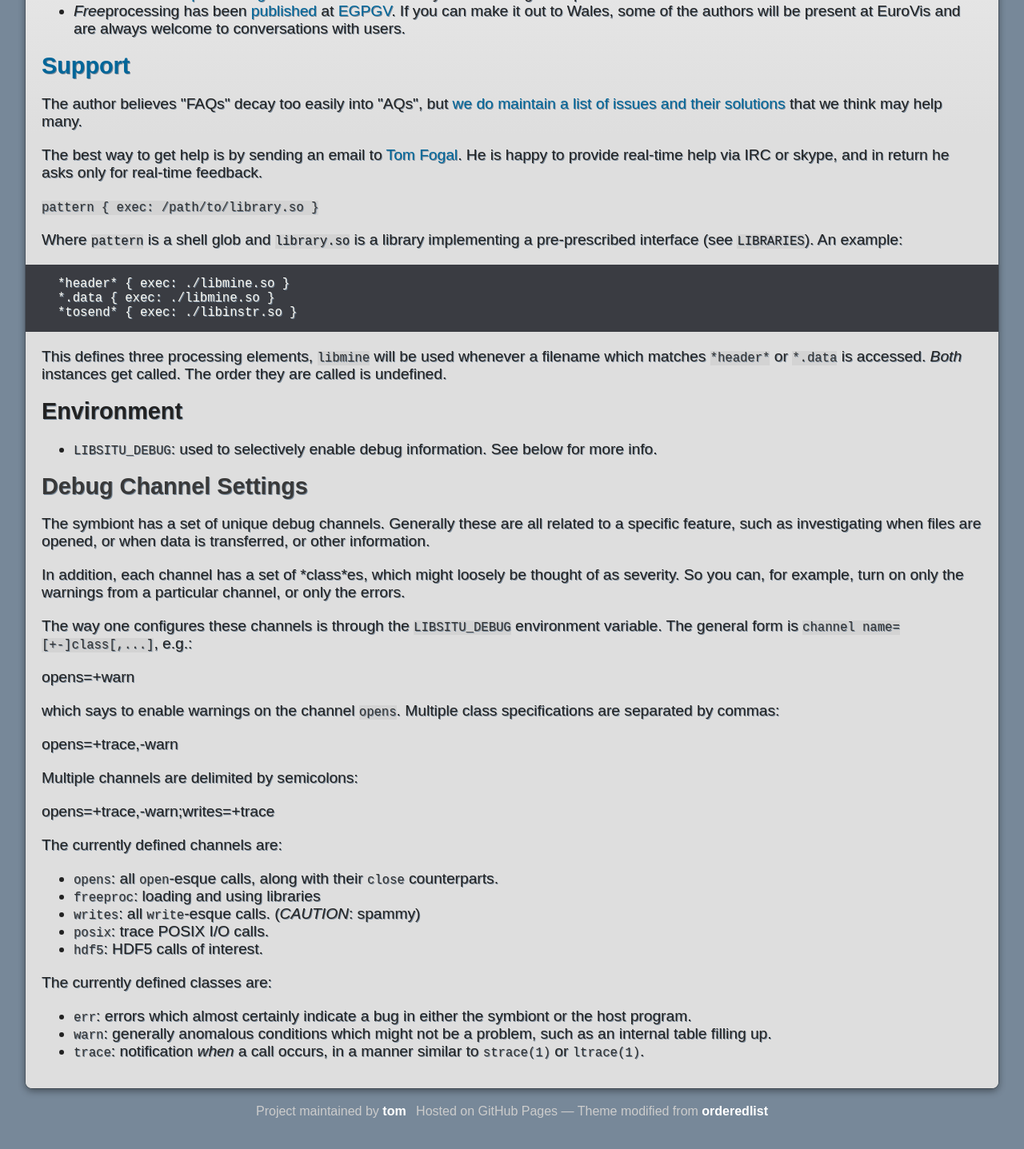
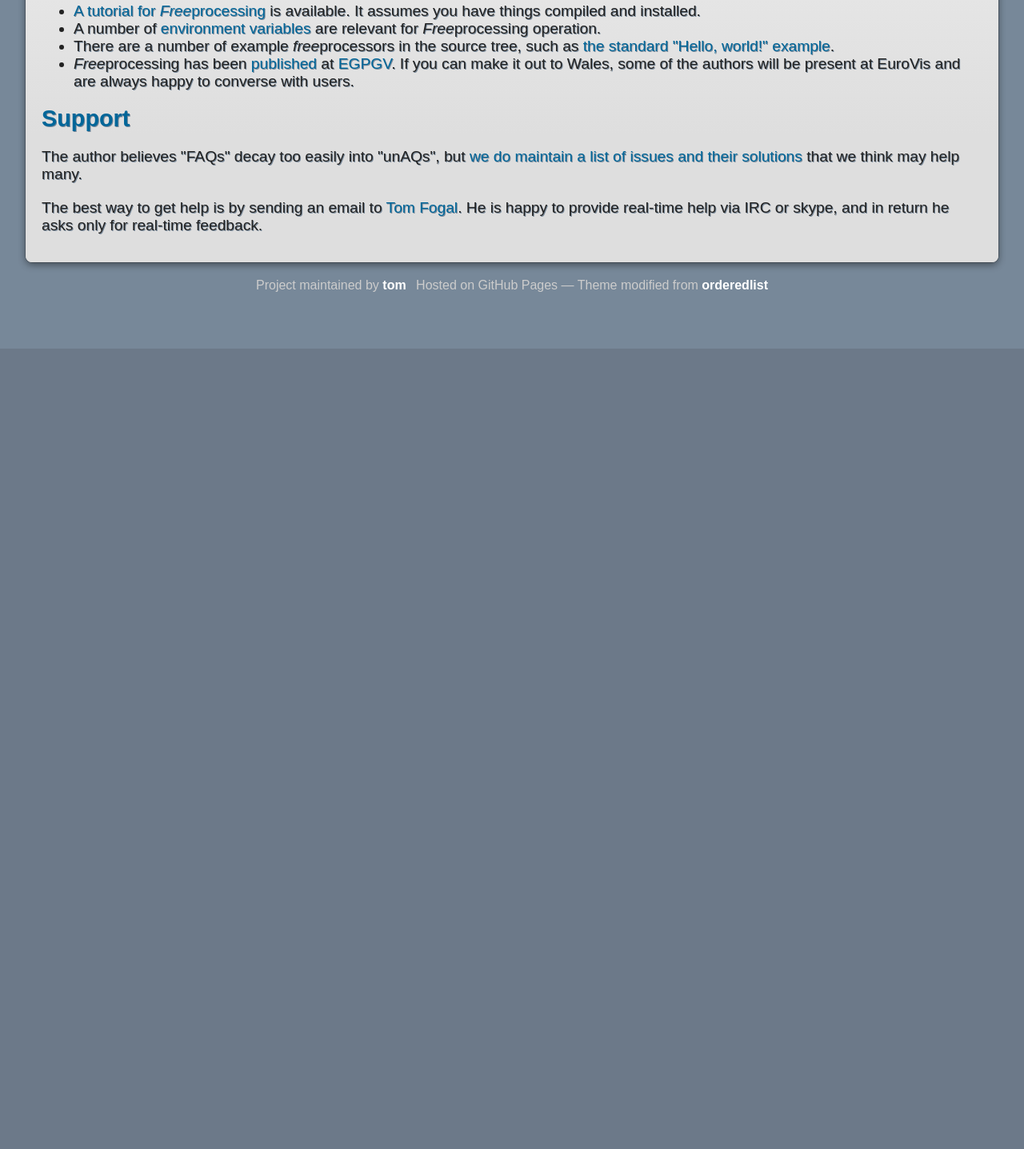
Before and after one commit to tfogal/freeprocessing, a plain HTML site: page index.html in a window 1280 px wide. Shown: the part 673-2110 px from the top of the page at 80% size. After the commit the page ends 1109 px from the top, so only its background shows below. Drawn offline with Linux system fonts and the light colour scheme.

Commit message:
make frontpage finally look okay.

```diff
--- a/index.html
+++ b/index.html
@@ -28,9 +28,11 @@
       <section>
 
 <p><i>Free</i>processing is a tool for injecting arbitrary computations
-at data movement points in a program.  It was initially designed for
-doing <i>in situ</i> visualizations, thought it is applicable in a much
-wider domain.</p>
+at data movement points in a program.  It requires <em>zero</em>
+modifications to the subject program, though you generally need to
+write the computations yourself.  It was initially designed for doing
+<i>in situ</i> visualization, thought it is applicable in a much wider
+context.</p>
 
 <h1>
   <a name="obtaining" class="anchor" href="#obtaining">
@@ -51,13 +53,11 @@ directly from github</a>.
   </a>
 </h1>
 
-<p>
-The build system is based on the GNU autotools toolchain.  In
+<p>The build system is based on the GNU autotools toolchain.  In
 short, this means that installation is based on the familiar
 <tt>./configure</tt>, <tt>make</tt>, <tt>make install</tt> sequence.
-<i>Free</i>processing does not need root privileges can thus be
-installed inside your home directory.
-</p>
+<i>Free</i>processing does not need root privileges and can thus be
+installed inside your home directory.</p>
 
 <p>
 Those interested in using the Python interface will want to
@@ -79,22 +79,31 @@ Those interested in using the Python interface will want to
   <ul>
     <li><a href="http://www.youtube.com/watch?v=eFpvyJU_0Zs">The earliest use
         of <i>Free</i>processing</a> reformatted data out of the 'PsiPhi'
-        simulation (LES) to be more amenable for visualization.
+        (LES) simulation to be more amenable for visualization.
     <li><a href="http://yt-project.org/">yt</a> users will be especially
         interested to
         <a href="http://www.youtube.com/watch?v=eEUtmdh9e5E">watch the author's
         forays into <i>in situ</i> visualization of Enzo outputs using yt.
   </ul>
 
-  <li><a href="./tutorial/">A tutorial for <i>Free</i>processing</a> is
-  available.  It assumes you have things compiled and installed.
+  <li><a href="./tutorial/freeprocessor.html">A tutorial for
+  <i>Free</i>processing</a> is available.  It assumes you have things
+  compiled and installed.
+
+  <li>A number of <a href="environment.html">environment variables</a>
+  are relevant for <i>Free</i>processing operation.
+
+  <li>There are a number of example <i>free</i>processors in the source tree,
+  such as <a
+  href="https://github.com/tfogal/freeprocessing/tree/master/processors/hello">the
+  standard "Hello, world!" example</a>.
 
   <li><i>Free</i>processing has been
   <a href="http://www.sci.utah.edu/~tfogal/academic/freeprocessing/Fogal-2014-InSitu.pdf">
   published</a> at
   <a href="http://www.vis.uni-stuttgart.de/egpgv/egpgv2014/">EGPGV</a>.
   If you can make it out to Wales, some of the authors will be present
-  at EuroVis and are always welcome to conversations with users.
+  at EuroVis and are always happy to converse with users.
 
 </ul>
 
@@ -106,7 +115,7 @@ Those interested in using the Python interface will want to
 </h1>
 
 <p>
-The author believes "FAQs" decay too easily into "AQs", but <a
+The author believes "FAQs" decay too easily into "unAQs", but <a
 href="./common-problems.html">we do maintain a list of issues and their
 solutions</a>
 that we think may help many.
@@ -119,23 +128,11 @@ provide real-time help via IRC or skype, and in return he asks only for
 real-time feedback.
 </p>
 
-<p><code>pattern { exec: /path/to/library.so }</code></p>
+<!--
 
-<p>Where <tt>pattern</tt> is a shell glob and
-<tt>library.so</tt> is a library implementing a pre-prescribed
-interface (see <tt>LIBRARIES</tt>).  An example:</p>
+This should be moved somewhere, one can infer from other documentation,
+but it is difficult!
 
-<pre><code>*header* { exec: ./libmine.so }
-*.data { exec: ./libmine.so }
-*tosend* { exec: ./libinstr.so }
-</code></pre>
-
-<p>This defines three processing elements, <code>libmine</code> will
-be used whenever a filename which matches <code>*header*</code> or
-<code>*.data</code> is accessed. <em>Both</em> instances get called.
-The order they are called is undefined.</p>
-
-<!--
 <h1>
 <a name="libraries" class="anchor" href="#libraries"><span class="octicon octicon-link"></span></a>Libraries</h1>
 
@@ -167,71 +164,6 @@ recommend parsing a config file the first time <code>exec</code> is called.</p>
 <p><code>finish</code> notifies you when the program is finished with a file or
 pattern.  Good time to clean up resources.</p>
 
--->
-<h1>
-<a name="environment" class="anchor" href="#environment"><span class="octicon octicon-link"></span></a>Environment</h1>
-
-<ul>
-<li>
-<code>LIBSITU_DEBUG</code>: used to selectively enable debug information.  See
-below for more info.</li>
-</ul>
-
-<h2>
-<a name="debug-channel-settings" class="anchor" href="#debug-channel-settings"><span class="octicon octicon-link"></span></a>Debug Channel Settings</h2>
-
-<p>The symbiont has a set of unique debug channels.  Generally these are
-all related to a specific feature, such as investigating when files are
-opened, or when data is transferred, or other information.</p>
-
-<p>In addition, each channel has a set of *class*es, which might loosely
-be thought of as severity.  So you can, for example, turn on only the
-warnings from a particular channel, or only the errors.</p>
-
-<p>The way one configures these channels is through the
-<code>LIBSITU_DEBUG</code> environment variable.  The general form is <code>channel
-name=[+-]class[,...]</code>, e.g.:</p>
-
-<p>opens=+warn</p>
-
-<p>which says to enable warnings on the channel <code>opens</code>.  Multiple class
-specifications are separated by commas:</p>
-
-<p>opens=+trace,-warn</p>
-
-<p>Multiple channels are delimited by semicolons:</p>
-
-<p>opens=+trace,-warn;writes=+trace</p>
-
-<p>The currently defined channels are:</p>
-
-<ul>
-<li>
-<code>opens</code>: all <code>open</code>-esque calls, along with their <code>close</code>
-counterparts.</li>
-<li>
-<code>freeproc</code>: loading and using libraries</li>
-<li>
-<code>writes</code>: all <code>write</code>-esque calls. (<em>CAUTION</em>: spammy)</li>
-<li>
-<code>posix</code>: trace POSIX I/O calls.</li>
-<li>
-<code>hdf5</code>: HDF5 calls of interest.</li>
-</ul><p>The currently defined classes are:</p>
-
-<ul>
-<li>
-<code>err</code>: errors which almost certainly indicate a bug in either the
-symbiont or the host program.</li>
-<li>
-<code>warn</code>: generally anomalous conditions which might not be a
-problem, such as an internal table filling up.</li>
-<li>
-<code>trace</code>: notification <em>when</em> a call occurs, in a manner similar to
-<code>strace(1)</code> or <code>ltrace(1)</code>.</li>
-</ul>
-
-<!--
 <h1>
 <a name="notes" class="anchor" href="#notes"><span class="octicon octicon-link"></span></a>Notes</h1>
 
```
